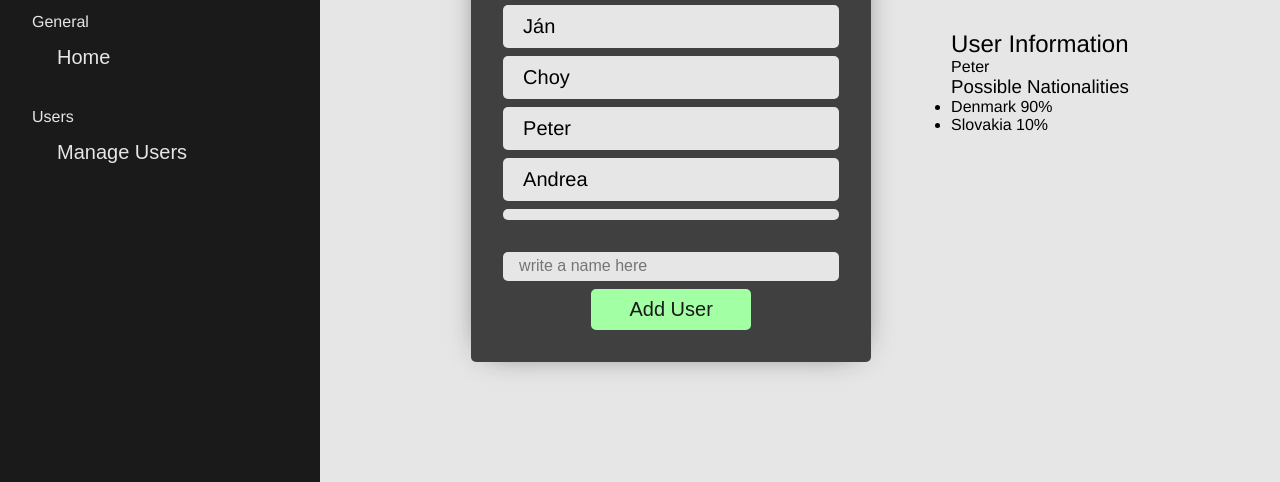
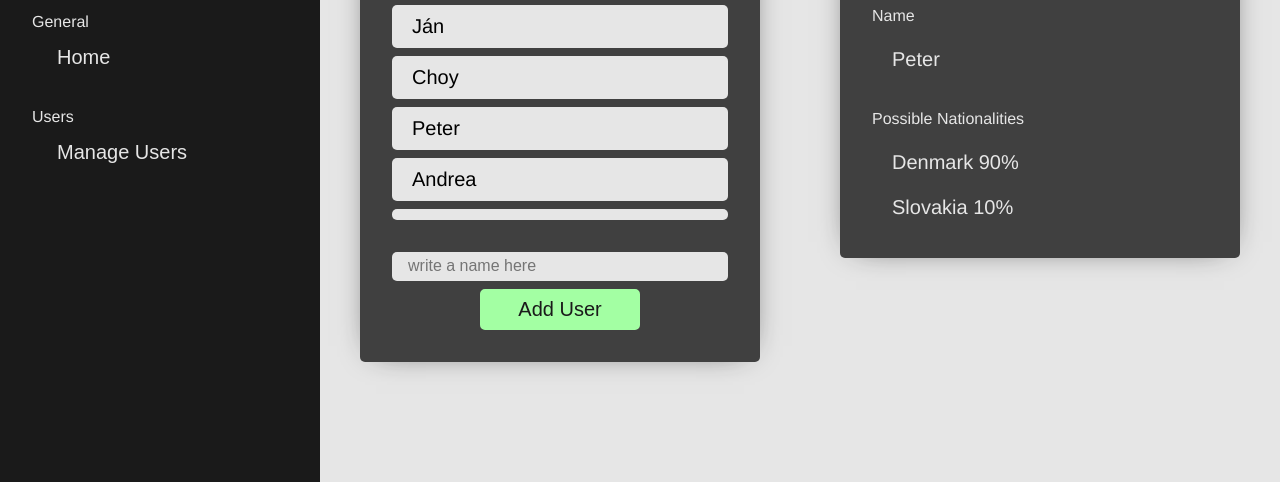
Before and after one commit to peterRomanDev/determine-nationality-app, a plain HTML site: page index.html in a window 1280 px wide. Shown: the part 318-800 px from the top of the page. Drawn offline with Linux system fonts and the light colour scheme.

Commit message:
Style the user window in CSS

```diff
--- a/index.html
+++ b/index.html
@@ -67,7 +67,11 @@
                 </div>
                 <div class="user-window">
                     <h2 class="user-window__heading">User Information</h2>
+                    <div class="user-window__details">
+                        <h3 class="user-window__subheading">Name</h3>
                         <span class="name">Peter</span>
+                    </div>
+                    <div class="user-window__details">
                         <h3 class="user-window__subheading">Possible Nationalities</h3>
                         <ul class="user-window__nationalities-list">
                             <li class="nationality">Denmark 90%</li>
@@ -77,6 +81,7 @@
                 </div>
             </div>
         </div>
+    </div>
 
 </body>
 </html>
--- a/stylesheets/style.css
+++ b/stylesheets/style.css
@@ -403,6 +403,71 @@ body {
 
 
 
+/* user window styling */
+.user-window {
+    width: 25rem;
+    padding: 2rem;
+    box-shadow: 0 0 2rem -1rem var(--clr-grey-500);
+    border-radius: var(--br-5px);
+
+    background-color: var(--clr-grey-400);
+}
+
+.user-window__heading {
+    color: var(--clr-grey-100);
+    font-size: var(--fs-500);
+    font-weight: var(--fw-bold);
+}
+
+.user-window__subheading {
+    color: var(--clr-grey-100);
+    font-size: var(--fs-100);
+}
+
+.user-window__details {
+    font-size: var(--fs-200);
+    color: var(--clr-grey-100);
+}
+
+.user-window__nationalities-list {
+    border-radius: var(--br-5px);
+
+    color: var(--clr-grey-100);
+    list-style: none;
+}
+
+.name,
+.nationality {
+    padding: 0.35em 1em;
+}
+
+
+
+
+
+/* user window positioning */
+.user-window {
+    display: flex;
+    flex-direction: column;
+    gap: 2rem;
+}
+
+.user-window__details {
+    display: flex;
+    flex-direction: column;
+    gap: 1rem;
+}
+
+.user-window__nationalities-list {
+    display: flex;
+    flex-direction: column;
+    gap: 0.5rem;
+}
+
+
+
+
+
 /* general styles */
 .strong {
     font-weight: var(--fw-bold);
```
Also changed, not shown: README.md. Lines whose indentation alone changed are shown as unchanged.
